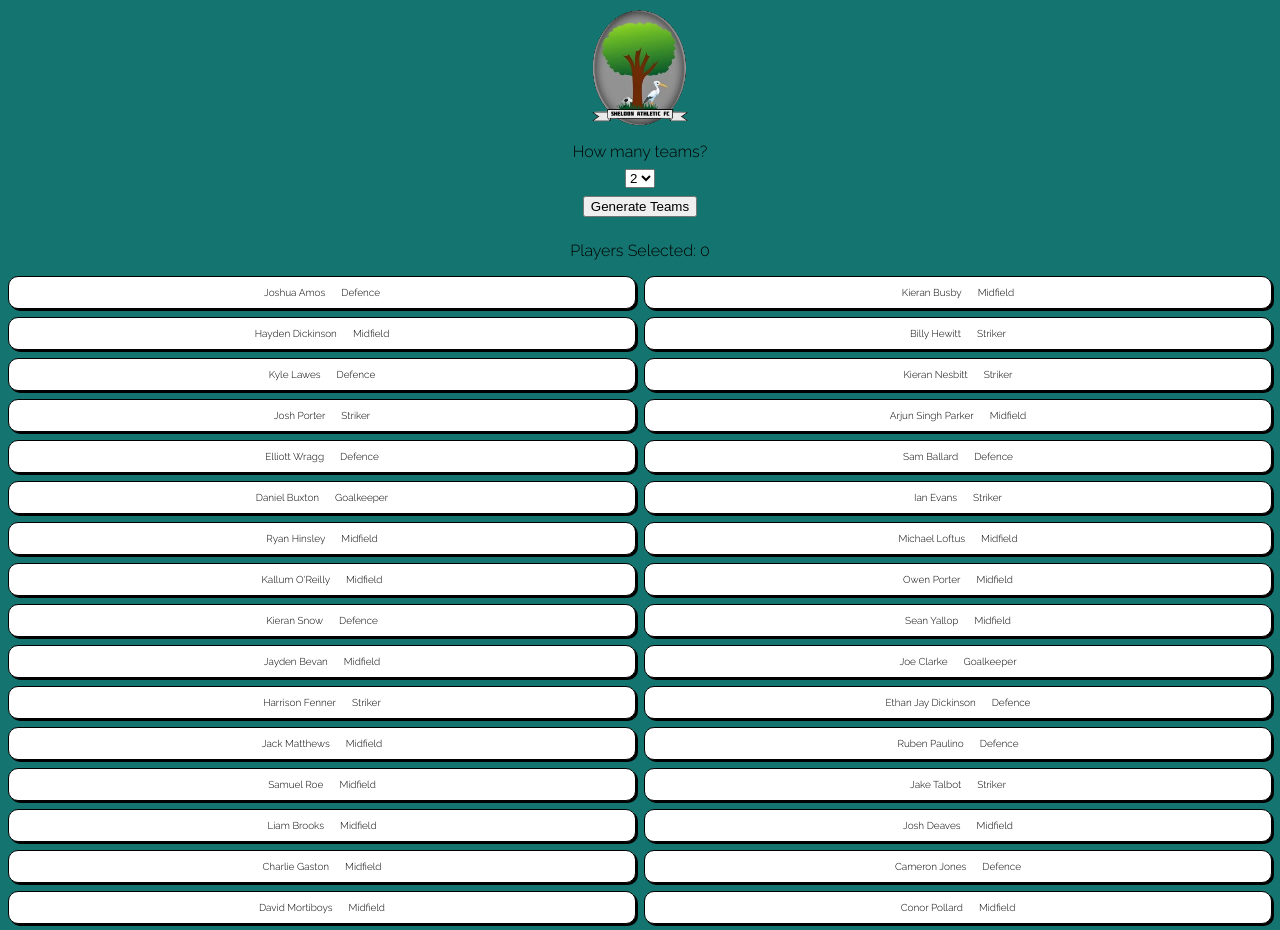
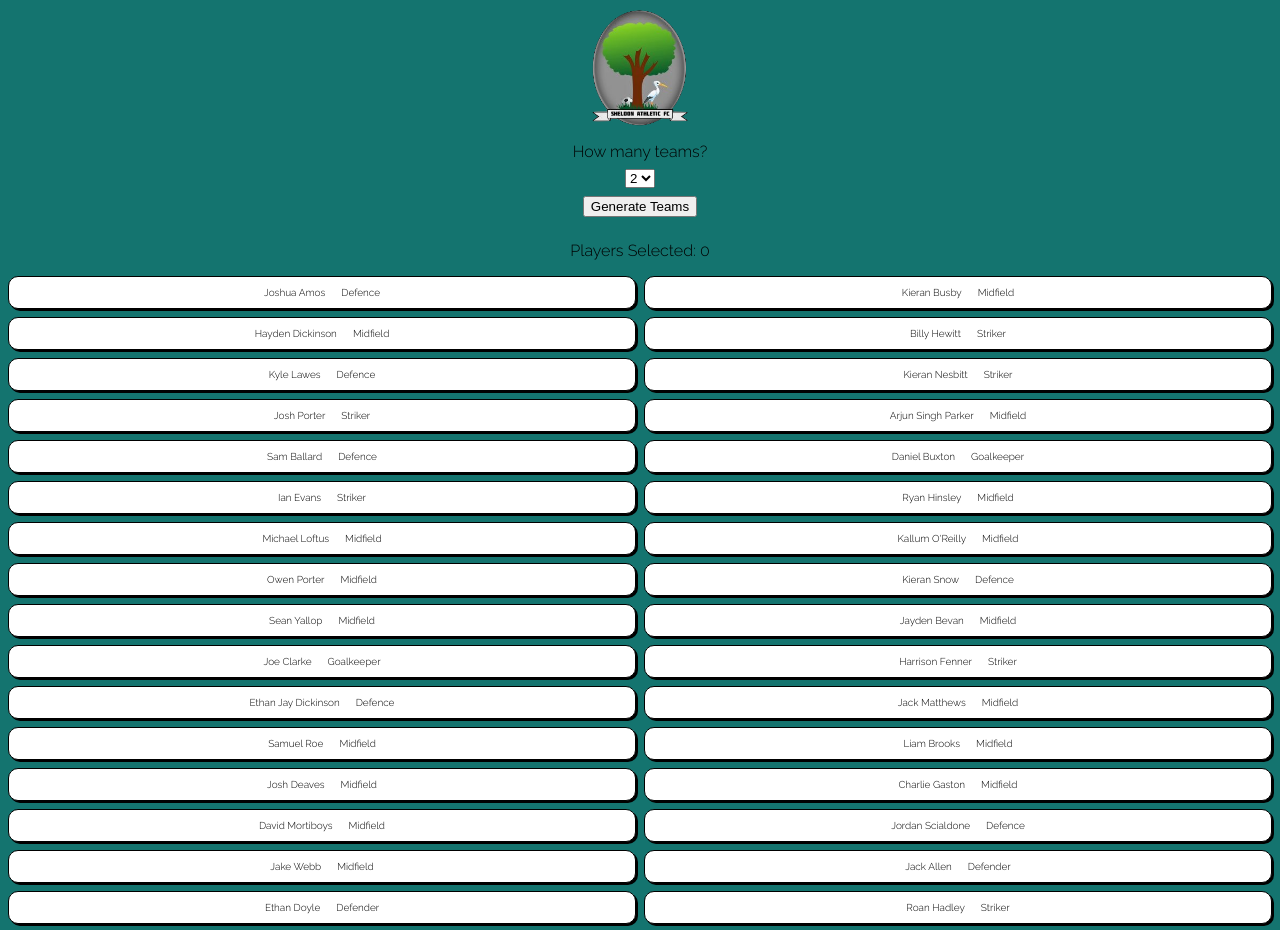
Before and after one commit to KeBubs/TeamRandomiser, a React (Vite) app: page / in a window 1280 px wide. Shown: the top 930 px of the page. Built offline with nearby package versions, Linux system fonts and the light colour scheme.

Commit message:
Updated Player base

```diff
--- /dev/null
+++ b/Contexts/index.js
@@ -0,0 +1,3 @@
+import { createContext } from 'react'
+
+export const PlayerInfo = createContext(null)
--- a/src/App.jsx
+++ b/src/App.jsx
@@ -3,10 +3,10 @@ import Header from './Header/Header.jsx'
 import Main from './Main/Main.jsx'
 import Footer from './Footer/Footer.jsx'
 import DB from "./players.js"
-
+import { PlayerInfo } from '../Contexts/index.js'
 import './App.css'
 
-export const PlayerInfo = createContext(null)
+
 
 function App() {
 
@@ -39,7 +39,7 @@ function App() {
 
     isLoading ? <div className="loading-screen"><p>loading...</p></div> :
 
-     <PlayerInfo.Provider value={{DB, addPlayers, removePlayer, selectedPlayers}}>
+     <PlayerInfo.Provider value={{clubPlayers, addPlayers, removePlayer, selectedPlayers}}>
      <Header />
       <Main />
       <Footer />
--- a/src/Footer/Footer.jsx
+++ b/src/Footer/Footer.jsx
@@ -2,7 +2,7 @@ import SheldonAthletic from '../assets/SheldonAthletic.png'
 
 export default function Footer (){
     return (
-        <div class="footer-container">
+        <div className="footer-container">
         <img className="logo" src={SheldonAthletic}/>
         <h6>Sheldon Athletic Random Team Generator</h6>
         </div>
--- a/src/Main/Main.jsx
+++ b/src/Main/Main.jsx
@@ -1,10 +1,11 @@
 import { useContext, useEffect, useState } from "react"
-import { PlayerInfo } from '../App.jsx'
+import { PlayerInfo } from "../../Contexts/index.js"
+import { Player } from "./Player.jsx"
 
 
 export default function Main() {
 
-  const {DB} = useContext(PlayerInfo)
+  const {clubPlayers} = useContext(PlayerInfo)
   // Set state to check whether the button has been clicked
   const [buttonClicked, setButtonClicked] = useState(false)
   // Get the selected players from the context
@@ -65,7 +66,6 @@ export default function Main() {
 
   setTeamState(teams)
   setButtonClicked(true)
-  console.log(teams)
 }
   const [inputValue, setInputValue] = useState(0)
   function handleInputChange(e) {
@@ -74,10 +74,10 @@ export default function Main() {
   return (
     <>
       {buttonClicked ? (
-        <>
-        {/* Title here for the teams that have been created? */}
+        <div className="loaded-teams">
+        <button className="resetBtn" type='reset' value='Start again...' onClick={() => window.location.reload()}>Start Again...</button>
         <CreatedTeams teams={teamState} />
-        </>
+        </div>
       ) : (
         <>
         <div className="navBar">
@@ -101,11 +101,12 @@ export default function Main() {
 
 
           <div className="Players">
-            {DB.map(({ id, name, position }, i) => (
+            {clubPlayers.map((player, i) => (
               <Player
-                id={id}
-                name={name}
-                position={position}
+
+                id={player.id}
+                name={player.name}
+                position={player.position}
                 key={i}
               />
             ))}
@@ -116,34 +117,9 @@ export default function Main() {
   );
 }
 // Player Component which takes in the player name and position as props
-function Player ({id, name, position, i}) {
-  const [playerStyle, setPlayerStyle] = useState('white')
-  const {addPlayers} = useContext(PlayerInfo)
-  const {removePlayer} = useContext(PlayerInfo)
 
-// Function to update the style of the player div when clicked
-function updateStyle(id, name, position) {
-
-    if (playerStyle == 'white') {
-      addPlayers(id, name, position)
-      setPlayerStyle('#00693E')
-    } else {
-      setPlayerStyle('white')
-      removePlayer(id)
-    }
-  }
-
-  return (
-    <div className="Player" style={{ background: playerStyle}} onClick={() => updateStyle(id, name, position)} key={i} id={id}>
-        <p>{name}</p>
-        <p>{position}</p>
-        </div>
-
-  )
-}
 
 function CreatedTeams({teams}) {
-  console.log(teams)
   return (
     <>
 
--- /dev/null
+++ b/src/Main/Player.jsx
@@ -0,0 +1,27 @@
+import { useContext } from "react"
+import { PlayerInfo } from "../../Contexts/index.js"
+
+export function Player ({id, name, position}) {
+    const {addPlayers, removePlayer, selectedPlayers} = useContext(PlayerInfo)
+    const chosen = selectedPlayers.some((p) => p.id === id)
+
+  // Function to update the style of the player div when clicked
+  function handleClick(id, name, position) {
+
+      if (!chosen) {
+        addPlayers(id, name, position)
+
+      } else {
+        removePlayer(id)
+      }
+    }
+
+    return (
+
+      <div className="Player" style={{ background: chosen ? '#00693E' : 'white', color: chosen ? 'white' : 'black' }} onClick={() => handleClick(id, name, position)} key={id} id={id}>
+          <p>{name}</p>
+          <p>{position}</p>
+          </div>
+
+    )
+  }
--- a/src/index.css
+++ b/src/index.css
@@ -1,8 +1,30 @@
 body {
     font-family: 'Raleway', sans-serif;
-    display: flex
     max-width: 100%;
     overflow-x: hidden;
+}
+
+.loaded-teams {
+    display: flex;
+    flex-direction: column;
+    justify-content: center;
+    align-items: center;
+}
+
+.resetBtn {
+    background-color: #959497;
+    border: none;
+    border-radius: 10px;
+    padding: .5rem;
+    display: flex;
+    justify-content: center;
+    align-items: center;
+    font-weight: bold;
+    cursor: pointer;
+    height: auto;
+    width: auto;
+    box-shadow: 2px 2px #000000;
+
 }
 
 @media screen and (max-width: 844px) {
--- a/src/players.js
+++ b/src/players.js
@@ -5,6 +5,7 @@ const ClubPlayers = [
     position: "Defence",
     influence: "0",
   },
+
   {
     id: 2,
     name: "Kieran Busby",
@@ -49,157 +50,157 @@ const ClubPlayers = [
   },
   {
     id: 9,
-    name: "Elliott Wragg",
+    name: "Sam Ballard",
     position: "Defence",
     influence: "0",
   },
   {
     id: 10,
-    name: "Sam Ballard",
-    position: "Defence",
-    influence: "0",
-  },
-  {
-    id: 11,
     name: "Daniel Buxton",
     position: "Goalkeeper",
     influence: "0",
   },
   {
-    id: 12,
+    id: 11,
     name: "Ian Evans",
     position: "Striker",
     influence: "0",
   },
   {
-    id: 13,
+    id: 12,
     name: "Ryan Hinsley",
     position: "Midfield",
     influence: "0",
   },
   {
-    id: 14,
+    id: 13,
     name: "Michael Loftus",
     position: "Midfield",
     influence: "0",
   },
   {
-    id: 15,
+    id: 14,
     name: "Kallum O'Reilly",
     position: "Midfield",
     influence: "0",
   },
   {
-    id: 16,
+    id: 15,
     name: "Owen Porter",
     position: "Midfield",
     influence: "0",
   },
   {
-    id: 17,
+    id: 16,
     name: "Kieran Snow",
     position: "Defence",
     influence: "0",
   },
   {
-    id: 18,
+    id: 17,
     name: "Sean Yallop",
     position: "Midfield",
     influence: "0",
   },
   {
-    id: 19,
+    id: 18,
     name: "Jayden Bevan",
     position: "Midfield",
     influence: "0",
   },
   {
-    id: 20,
+    id: 19,
     name: "Joe Clarke",
     position: "Goalkeeper",
     influence: "0",
   },
   {
-    id: 21,
+    id: 20,
     name: "Harrison Fenner",
     position: "Striker",
     influence: "0",
   },
   {
-    id: 22,
+    id: 21,
     name: "Ethan Jay Dickinson",
     position: "Defence",
     influence: "0",
   },
   {
-    id: 23,
+    id: 22,
     name: "Jack Matthews",
     position: "Midfield",
     influence: "0",
   },
   {
-    id: 24,
-    name: "Ruben Paulino",
-    position: "Defence",
-    influence: "0",
-  },
-  {
-    id: 25,
+    id: 23,
     name: "Samuel Roe",
     position: "Midfield",
     influence: "0",
   },
   {
-    id: 26,
-    name: "Jake Talbot",
-    position: "Striker",
-    influence: "0",
-  },
-  {
-    id: 27,
+    id: 24,
     name: "Liam Brooks",
     position: "Midfield",
     influence: "0",
   },
   {
-    id: 28,
+    id: 25,
     name: "Josh Deaves",
     position: "Midfield",
     influence: "0",
   },
   {
-    id: 29,
+    id: 26,
     name: "Charlie Gaston",
     position: "Midfield",
     influence: "0",
   },
   {
-    id: 30,
-    name: "Cameron Jones",
-    position: "Defence",
-    influence: "0",
-  },
-  {
-    id: 31,
+    id: 27,
     name: "David Mortiboys",
     position: "Midfield",
     influence: "0",
   },
   {
-    id: 32,
-    name: "Conor Pollard",
-    position: "Midfield",
-    influence: "0",
-  },
-  {
-    id: 33,
+    id: 28,
     name: "Jordan Scialdone",
     position: "Defence",
     influence: "0",
   },
   {
+    id: 29,
+    name: "Jake Webb",
+    position: "Midfield",
+    influence: "0",
+  },
+  {
+    id: 30,
+    name: "Jack Allen",
+    position: "Defender",
+    influence: "0",
+  },
+  {
+    id: 31,
+    name: "Ethan Doyle",
+    position: "Defender",
+    influence: "0",
+  },
+  {
+    id: 32,
+    name: "Roan Hadley",
+    position: "Striker",
+    influence: "0",
+  },
+  {
+    id: 33,
+    name: "Matthew Botley",
+    position: "Striker",
+    influence: "0",
+  },
+  {
     id: 34,
-    name: "Jake Webb",
+    name: "Luke Benham",
     position: "Midfield",
     influence: "0",
   },
```
